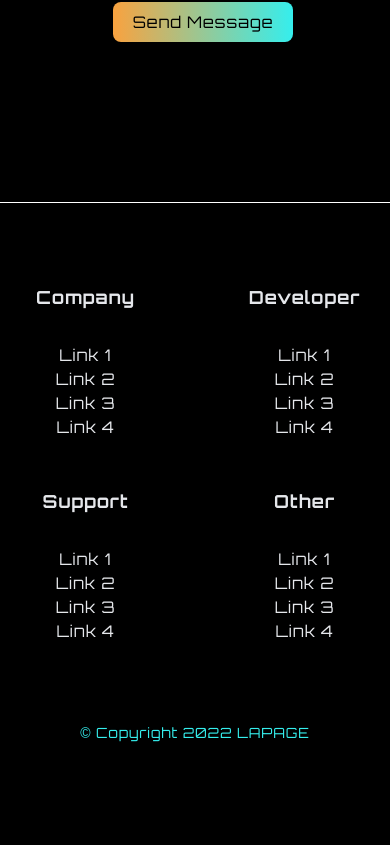
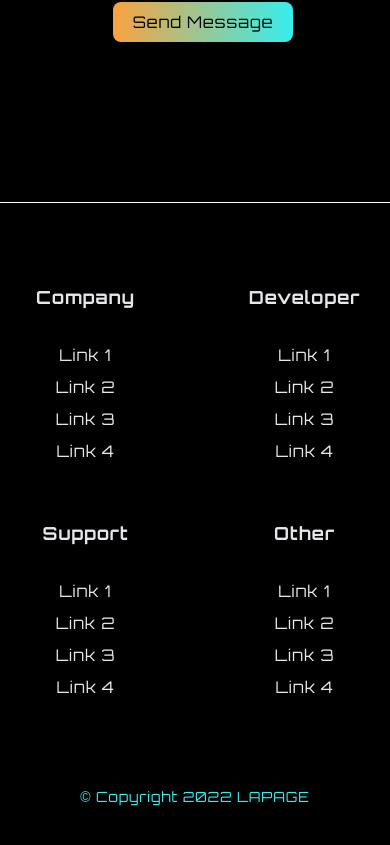
Before and after one commit to denisdiaconu/tailwind-landing-page, a React (Create React App) app: page / in a window 390 px wide. Shown: the part 8465-9310 px from the top of the page. Before the commit the page ends 9256 px from the top, so only its background shows below. Built offline with nearby package versions, Linux system fonts and the light colour scheme; the HTML template or start-up script is replaced by a standard one.

Commit message:
Add smooth scroll

```diff
--- a/src/components/Footer.jsx
+++ b/src/components/Footer.jsx
@@ -1,5 +1,5 @@
-import React from 'react'
-import FooterCard from './FooterCard'
+import React from 'react';
+import FooterCard from './FooterCard';
 
 const Footer = () => {
     const links = [
--- a/src/components/FooterCard.jsx
+++ b/src/components/FooterCard.jsx
@@ -1,13 +1,13 @@
-import React from 'react'
+import React from 'react';
 
 const FooterCard = ({title, list}) => {
   return (
     <div>
-        <h1 className='font-bold mb-8 text-lg lg:text-3xl'>{title}</h1>
+        <h1 className='font-bold mb-8 text-lg lg:text-2xl'>{title}</h1>
         <ul className='mt-1'>
         {
         list.map(i => (
-            <li key={i.id}>{i.link}</li>
+            <li key={i.id} className='mb-2'>{i.link}</li>
         ))
         }
         </ul>
--- a/src/components/NavBar.jsx
+++ b/src/components/NavBar.jsx
@@ -1,4 +1,5 @@
 import React from 'react';
+import { Link } from 'react-scroll';
 import GraButton from './button/GraButton';
 import { FaTimes, FaBars } from 'react-icons/fa';
 
@@ -40,7 +41,9 @@ function NavBar({ isMenu, setIsMenu }) {
                 <ul className='flex'>
                     {linksList.map(link => (
                         <li key={link.id} className='cursor-pointer uppercase p-4 duration-300 hover:text-tBlue'>
+                            <Link to={link.link} smooth duration={500}>
                             {link.link}
+                            </Link>
                         </li>
                     ))}
                 </ul>
```
